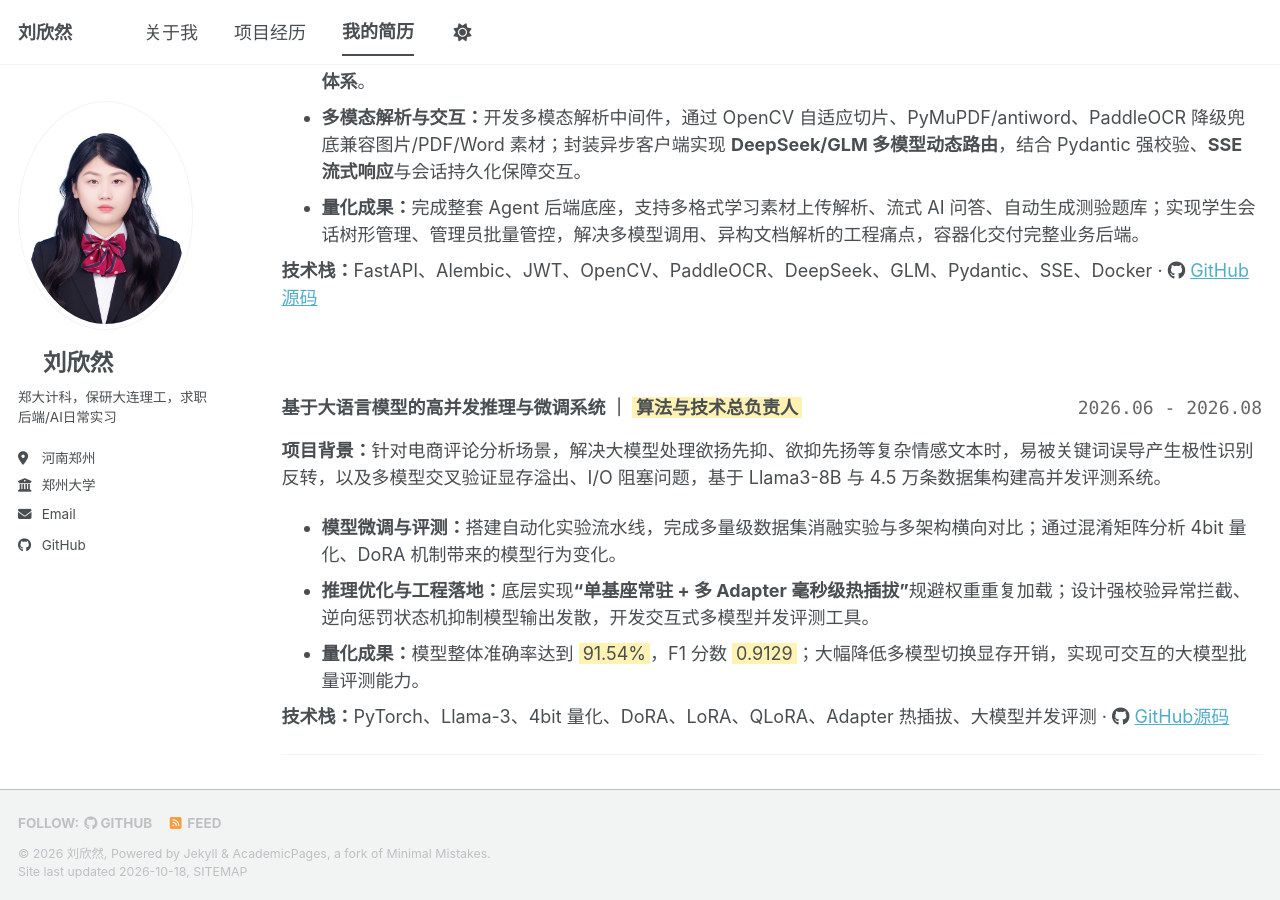
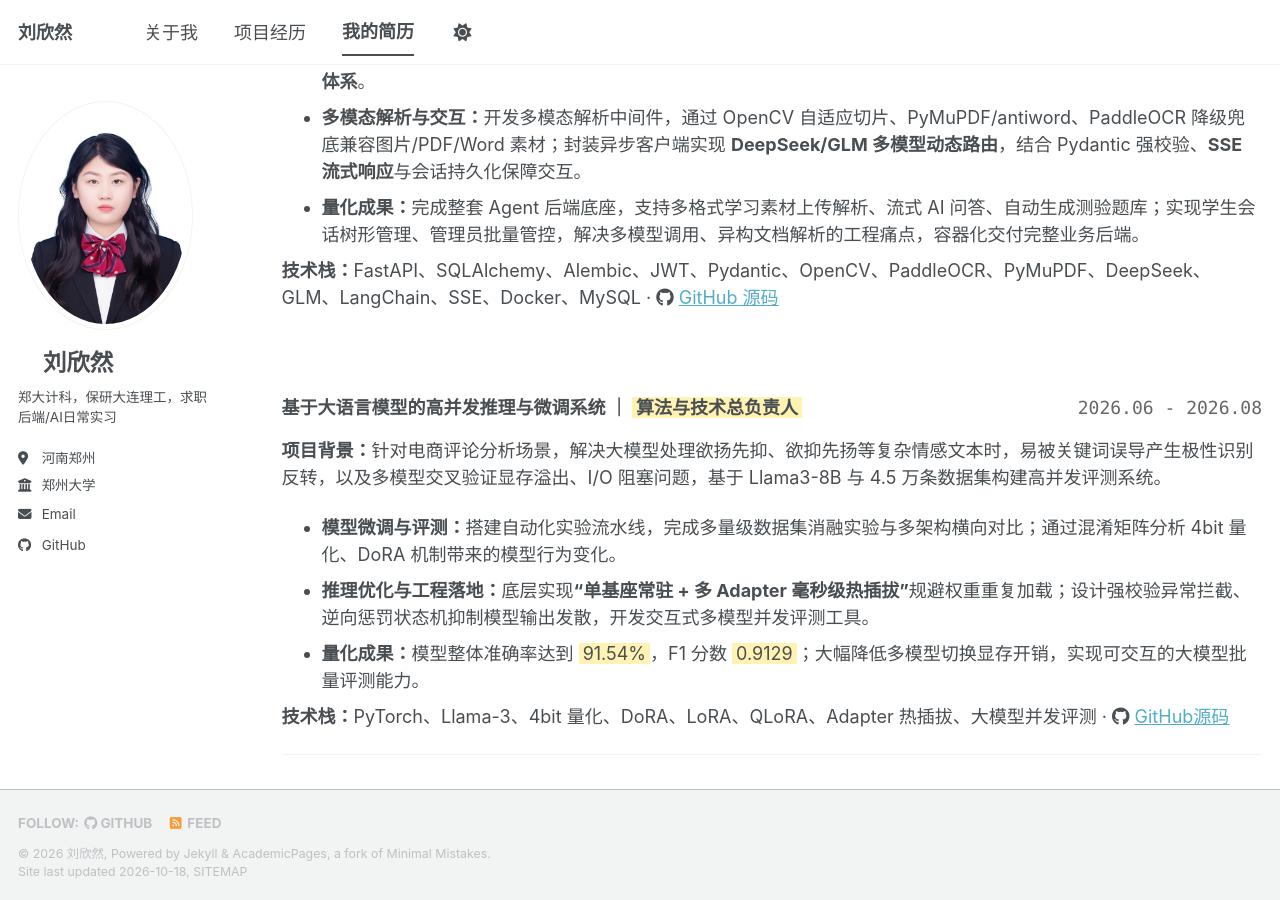
Before and after one commit to Linsensn/Linsensn.github.io, a Jekyll site: the page built from _pages/cv.md, in a window 1280 px wide and 900 px high, scrolled down 1390 px. Built offline with Jekyll 4.4.1, drawn with Linux system fonts in a browser that asks for light colours; comment, search, counter and statistics services are not loaded; a style sheet for code colours, icons or effects is not loaded.

Commit message:
Update cv.md

```diff
--- a/_pages/cv.md
+++ b/_pages/cv.md
@@ -90,7 +90,7 @@ redirect_from:
       <li><strong>多模态解析与交互：</strong>开发多模态解析中间件，通过 OpenCV 自适应切片、PyMuPDF/antiword、PaddleOCR 降级兜底兼容图片/PDF/Word 素材；封装异步客户端实现 <strong>DeepSeek/GLM 多模型动态路由</strong>，结合 Pydantic 强校验、<strong>SSE 流式响应</strong>与会话持久化保障交互。</li>
       <li><strong>量化成果：</strong>完成整套 Agent 后端底座，支持多格式学习素材上传解析、流式 AI 问答、自动生成测验题库；实现学生会话树形管理、管理员批量管控，解决多模型调用、异构文档解析的工程痛点，容器化交付完整业务后端。</li>
     </ul>
-    <p style="margin-top: -0.5em;"><strong>技术栈：</strong>FastAPI、Alembic、JWT、OpenCV、PaddleOCR、DeepSeek、GLM、Pydantic、SSE、Docker · <i class="fab fa-github"></i> <a href="https://github.com/Linsensn/LiteKnow" target="_blank">GitHub 源码</a></p>
+    <p style="margin-top: -0.5em;"><strong>技术栈：</strong>FastAPI、SQLAlchemy、Alembic、JWT、Pydantic、OpenCV、PaddleOCR、PyMuPDF、DeepSeek、GLM、LangChain、SSE、Docker、MySQL · <i class="fab fa-github"></i> <a href="https://github.com/Linsensn/LiteKnow" target="_blank">GitHub 源码</a></p>
 
     <br>
 
```
